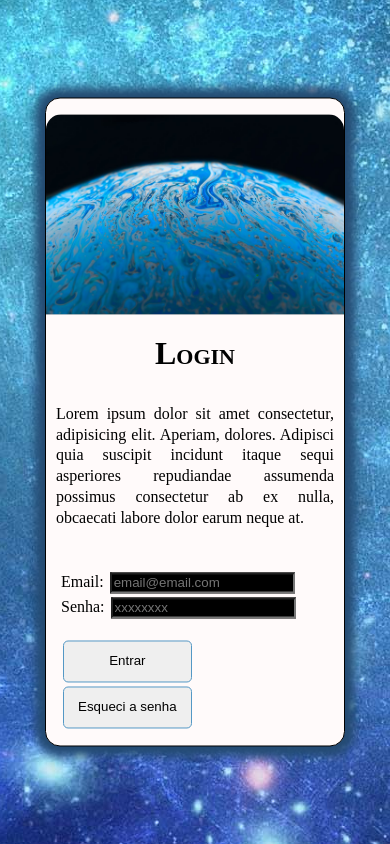
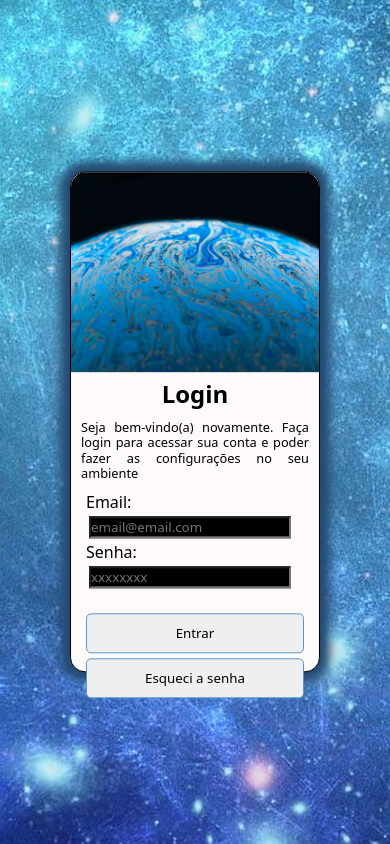
Before and after one commit to JulianoBLDEV/projeto-login, a plain HTML site: page index.html in a window 390 px wide. Drawn offline with Linux system fonts and the light colour scheme.

Commit message:
atualização mobile-first

```diff
--- a/estilos/style.css
+++ b/estilos/style.css
@@ -1,6 +1,9 @@
 @charset "UTF-8";
 
-*{box-sizing: border-box;}
+*{box-sizing: border-box;
+font-family: system-ui, -apple-system, BlinkMacSystemFont, 'Segoe UI', Roboto, Oxygen, Ubuntu, Cantarell, 'Open Sans', 'Helvetica Neue', sans-serif;
+margin: 0px;
+padding: 0px;}
 body {
     background: black url('../imagens/espaco.jpg') center center no-repeat fixed;
 
@@ -14,13 +17,12 @@ main {
     top: 50%;
     left: 50%;
     transform: translate(-50%, -50%);
-    width: 300px;
+    width: 250px;
     box-shadow: 0px 0px 10px 10px #244b72;
+    padding-bottom: 5px;
 }
 
 main>div#imagem {
-    padding: 0px;
-    margin: 0px;
     background: black url('../imagens/Color-edge.jpg') center top no-repeat fixed;
     background-size: cover;
     border-radius: 15px 15px 0px 0px;
@@ -28,30 +30,36 @@ main>div#imagem {
 }
 
 main H1 {
+    font-size: 1.5em;
+    margin: 5px;
     text-align: center;
-    font-variant: small-caps;
+    margin-bottom: 10px;
 }
 
 main p {
-    padding: 10px;
-    line-height: 1.3;
+    font-size: 0.8em;
+    padding: 0px 10px 0px 10px;
+    margin-bottom: 10px;
+    line-height: 1.2;
     text-align: justify;
 }
 
 section {
-    padding: 15px;
+    padding: 0px 15px 0px 15px;
+    height: 175px;
 }
 
 input#isenha, input#iemail{
     background-color: black;
-    margin: 2px;
+    margin: 3px;
 }
 
 input#b-login, input#b-reset{
+    display: block;
+    width: 100%;
+    padding: 10px;
+    margin-bottom: 5px;
     border: 1px solid #5498C5;
-    width: 33vw;
-    height: 5vh;
-    margin: 2px;
     border-radius: 5px;
 }
 input#b-reset{
--- a/index.html
+++ b/index.html
@@ -13,12 +13,10 @@
 <body>
     <main>
         <div id="imagem">
-            <p></p>
         </div>
         <H1>Login</H1>
-        <p>Lorem ipsum dolor sit amet consectetur, adipisicing elit. Aperiam, dolores. Adipisci quia suscipit incidunt
-            itaque sequi asperiores repudiandae assumenda possimus consectetur ab ex nulla, obcaecati labore dolor earum
-            neque at.</p>
+        <p>Seja bem-vindo(a) novamente. Faça login para acessar sua conta e poder fazer as configurações no seu ambiente
+        </p>
         <section>
             <form action="#" method="post">
                 <div>
@@ -37,7 +35,7 @@
 
                 </div>
                 <div>
-                    <input type="reset" id= "b-reset" value="Esqueci a senha">
+                    <input type="reset" id="b-reset" value="Esqueci a senha">
                 </div>
             </form>
         </section>
```
Also changed, not shown: imagens/favicon/about.txt (added), imagens/favicon/android-chrome-192x192.png (added), imagens/favicon/android-chrome-512x512.png (added), imagens/favicon/apple-touch-icon.png (added), imagens/favicon/favicon-16x16.png (added), imagens/favicon/favicon-32x32.png (added), imagens/favicon/favicon.ico (added), imagens/favicon/site.webmanifest (added).
